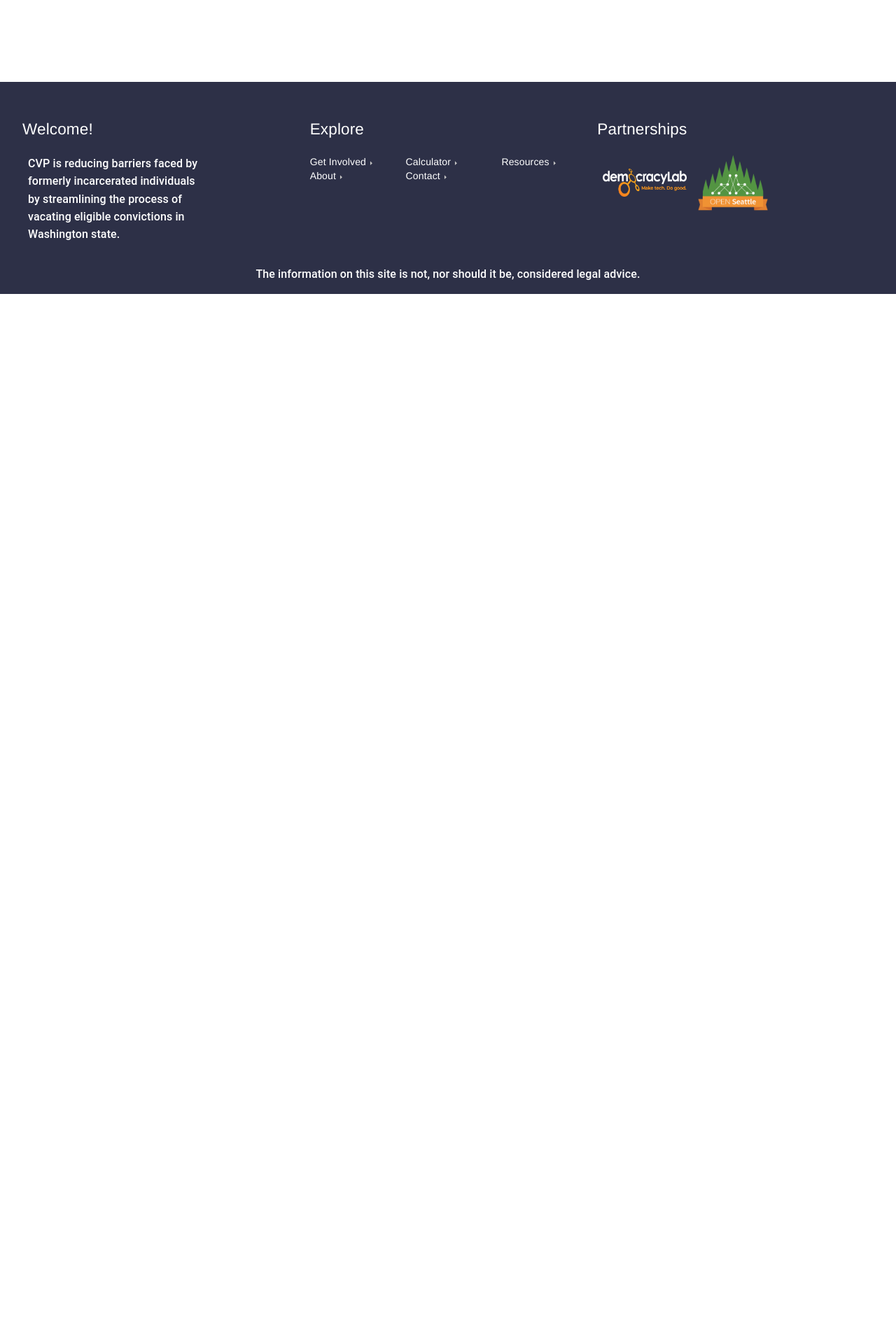
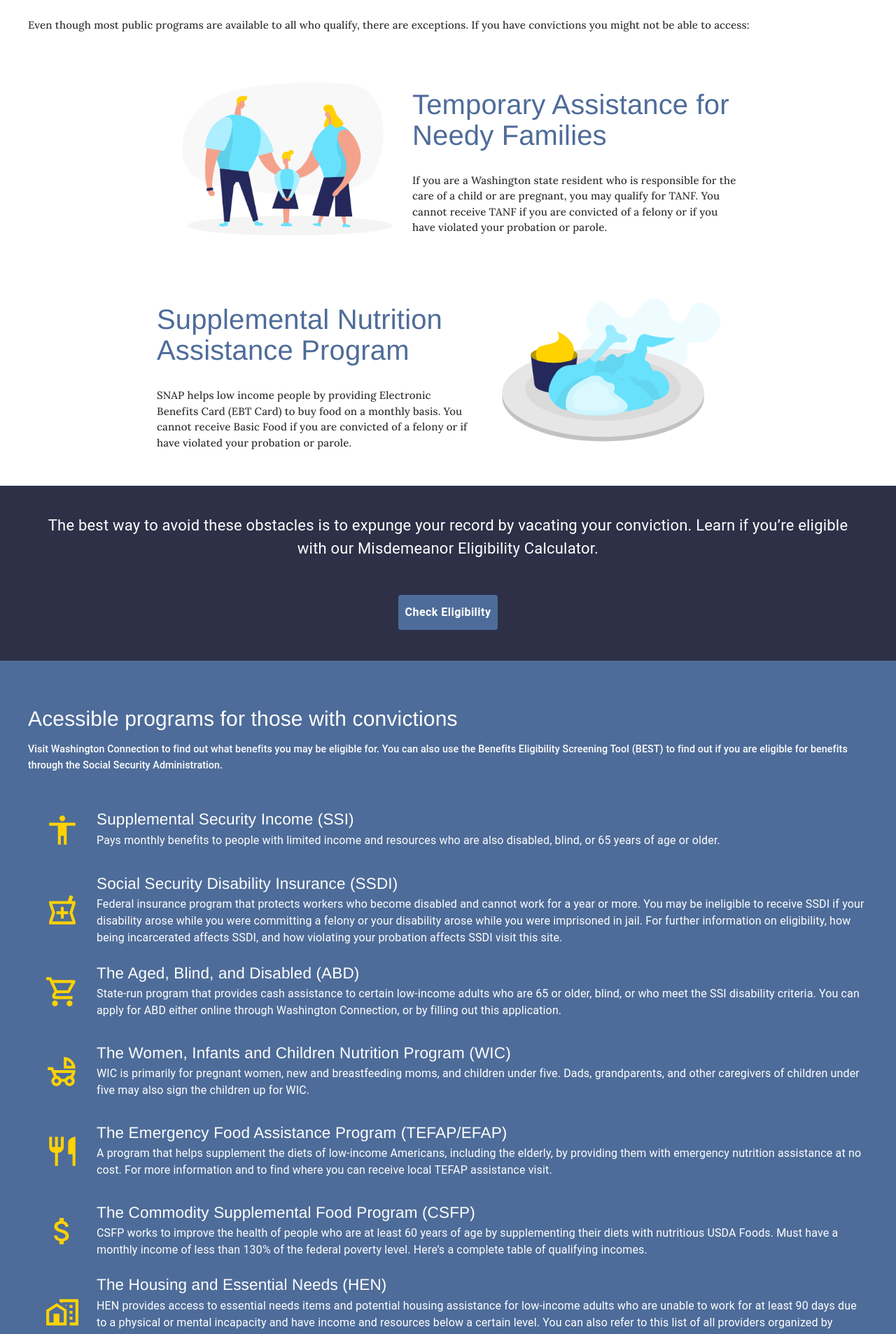
Before and after one commit to openseattle/clearviction-v1, a React (Create React App) app: page /why-vacate/government-assistance in a window 1280 px wide. Shown: the part 380-2286 px from the top of the page at 70% size. Before the commit the page ends 800 px from the top, so only its background shows below. Built offline with nearby package versions, Linux system fonts and the light colour scheme.

Commit message:
added content for gov assistance page

```diff
--- a/src/Pages/WhyVacateAssistance.jsx
+++ b/src/Pages/WhyVacateAssistance.jsx
@@ -1,10 +1,31 @@
-import { Container, Typography, } from "@material-ui/core";
+import { Container, Typography, Grid } from "@material-ui/core";
+import { GovBarriers } from "../Subpages/WhyVacate/GovBarriers";
+import { WhyVacateHousingStyles } from "../Styles/WhyVacateHousingStyles";
+import { TextWithCTAButton } from "../Subpages/WhyVacate/TextWithCTAButton";
+import { GovPrograms } from "../Subpages/WhyVacate/GovPrograms";
 
 const WhyVacateAssistance = () => {
+  const classes = WhyVacateHousingStyles();
   return (
-    <Container>
-        <Typography variant="h2">GOVERNMENT ASSISTANCE</Typography>
-    </Container>
+      <>
+        <Container maxWidth="lg">
+          <Grid container alignItems="flex-start">
+            <Typography className={classes.title} variant="h2">Barriers to Government programs</Typography>
+            <Typography className={classes.contentText} variant="body1">
+              Even though most public programs are available to all who qualify, there are exceptions. If you have convictions you might not be able to access:
+            </Typography>
+          </Grid>
+        </Container>
+        <Container maxWidth="md">
+          <GovBarriers />
+        </Container>
+        <TextWithCTAButton
+          text={"The best way to avoid these obstacles is to expunge your record by vacating your conviction. Learn if you’re eligible with our Misdemeanor Eligibility Calculator."}
+          buttonText={"Check Eligibility"}
+          buttonLinkTo={"/calculator/landing-0"}
+        />
+        <GovPrograms />
+      </>
   );
 };
 
--- /dev/null
+++ b/src/Subpages/WhyVacate/GovBarriers.jsx
@@ -0,0 +1,61 @@
+import {
+    Container,
+    Typography,
+    Box,
+    List,
+} from "@material-ui/core";
+import { WhyVacateHousingStyles } from "../../Styles/WhyVacateHousingStyles";
+import ListItemMobileSnap from "../../ui-kit/ListItemMobileSnap";
+import snap from "../../Assets/Chicken_TwoColor1.svg";
+import tanf from "../../Assets/Family_TwoColor1.svg";
+
+export const GovBarriers = () => {
+    const classes = WhyVacateHousingStyles();
+    return (
+        <Box className={classes.roots}>
+        <Container maxWidth="lg" className={classes.rootsContainer}>
+          <List>
+            <ListItemMobileSnap
+                edu
+                image={
+                    <Box
+                    component="img"
+                    src={tanf}
+                    className={classes.rootsImage}
+                    />
+                }
+                header={"Temporary Assistance for Needy Families"}
+                text={
+                    <Typography className={classes.rootsBodyText} variant="body1">
+                        If you are a Washington state resident who is responsible
+                        for the care of a child or are pregnant, you may qualify
+                        for TANF. You cannot receive TANF if you are convicted of
+                        a felony or if you have violated your probation or parole.
+                    </Typography>
+                }
+            />
+            <ListItemMobileSnap
+                edu
+                image={
+                    <Box
+                    component="img"
+                    src={snap}
+                    className={classes.rootsImage}
+                    />
+                }
+                header={"Supplemental Nutrition Assistance Program"}
+                text={
+                    <Typography className={classes.rootsBodyText} variant="body1">
+                        SNAP helps low income people by providing Electronic
+                        Benefits Card (EBT Card) to buy food on a monthly basis.
+                        You cannot receive Basic Food if you are convicted of a
+                        felony or if  have violated your probation or parole.
+                    </Typography>
+                }
+                textLeft
+            />
+          </List>
+        </Container>
+      </Box>
+    )
+}
--- /dev/null
+++ b/src/Subpages/WhyVacate/GovPrograms.jsx
@@ -0,0 +1,82 @@
+import {
+    AccessibilityOutlined,
+    ShoppingCartOutlined,
+    RestaurantOutlined,
+    ChildFriendlyOutlined,
+    HomeWorkOutlined,
+    LocalPharmacyOutlined,
+    AttachMoneyOutlined
+  } from "@material-ui/icons";
+  import {
+    Box,
+    Grid,
+    Typography,
+    Container,
+    List
+  } from "@material-ui/core";
+  import { WhyVacateHousingStyles } from "../../Styles/WhyVacateHousingStyles";
+  import { IconWithHeaderAndText } from "./IconWithHeaderAndText";
+
+  export const GovPrograms = () => {
+      const classes = WhyVacateHousingStyles();
+      return (
+          <Box className={classes.lightBlueSectionBackground}>
+            <Container
+                style={{
+                paddingTop: "5rem",
+                paddingBottom: "5rem",
+                display: "flex",
+                justifyContent: "center"
+                }}
+            >
+            <Box>
+              <Typography className={classes.title} variant="h3">
+                Acessible programs for those with convictions
+              </Typography>
+              <Typography className={classes.title} variant="h6">
+                Visit Washington Connection to find out what benefits you may be eligible for. You can also use the Benefits Eligibility Screening Tool (BEST) to find out if you are eligible for benefits through the Social Security Administration.
+              </Typography>
+              <Grid item sm={12} md={12}>
+                <List>
+                    <IconWithHeaderAndText
+                        icon={AccessibilityOutlined}
+                        header={"Supplemental Security Income (SSI)"}
+                        text={["Pays monthly benefits to people with limited income and resources who are also disabled, blind, or 65 years of age or older."]}
+                    />
+                    <IconWithHeaderAndText
+                        icon={LocalPharmacyOutlined}
+                        header={"Social Security Disability Insurance (SSDI)"} // add link
+                        text={["Federal insurance program that protects workers who become disabled and cannot work for a year or more. You may be ineligible to receive SSDI if your disability arose while you were committing a felony or your disability arose while you were imprisoned in jail. For further information on eligibility, how being incarcerated affects SSDI, and how violating your probation affects SSDI visit this site."]}
+                    />
+                    <IconWithHeaderAndText
+                        icon={ShoppingCartOutlined}
+                        header={"The Aged, Blind, and Disabled (ABD)"} // add link
+                        text={["State-run program that provides cash assistance to certain low-income adults who are 65 or older, blind, or who meet the SSI disability criteria. You can apply for ABD either online through Washington Connection, or by filling out this application."]}
+                    />
+                    <IconWithHeaderAndText
+                        icon={ChildFriendlyOutlined}
+                        header={"The Women, Infants and Children Nutrition Program (WIC)"}
+                        text={["WIC is primarily for pregnant women, new and breastfeeding moms, and children under five. Dads, grandparents, and other caregivers of children under five may also sign the children up for WIC."]}
+                    />
+                    <IconWithHeaderAndText
+                        icon={RestaurantOutlined}
+                        header={"The Emergency Food Assistance Program (TEFAP/EFAP)"}
+                        text={["A program that helps supplement the diets of low-income Americans, including the elderly, by providing them with emergency nutrition assistance at no cost. For more information and to find where you can receive local TEFAP assistance visit."]}
+                    />
+                    <IconWithHeaderAndText
+                        icon={AttachMoneyOutlined}
+                        header={"The Commodity Supplemental Food Program (CSFP)"} // add link
+                        text={["CSFP works to improve the health of people who are at least 60 years of age by supplementing their diets with nutritious USDA Foods. Must have a monthly income of less than 130% of the federal poverty level. Here’s a complete table of qualifying incomes."]}
+                    />
+                    <IconWithHeaderAndText
+                        icon={HomeWorkOutlined}
+                        header={"The Housing and Essential Needs (HEN)"} // add link
+                        text={["HEN provides access to essential needs items and potential housing assistance for low-income adults who are unable to work for at least 90 days due to a physical or mental incapacity and have income and resources below a certain level. You can also refer to this list of all providers organized by county."]}
+                    />
+                </List>
+              </Grid>
+            </Box>
+          </Container>
+        </Box>
+      )
+  }
```
Also changed, not shown: src/Assets/Chicken_TwoColor1.svg (added), src/Assets/Family_TwoColor1.svg (added).
